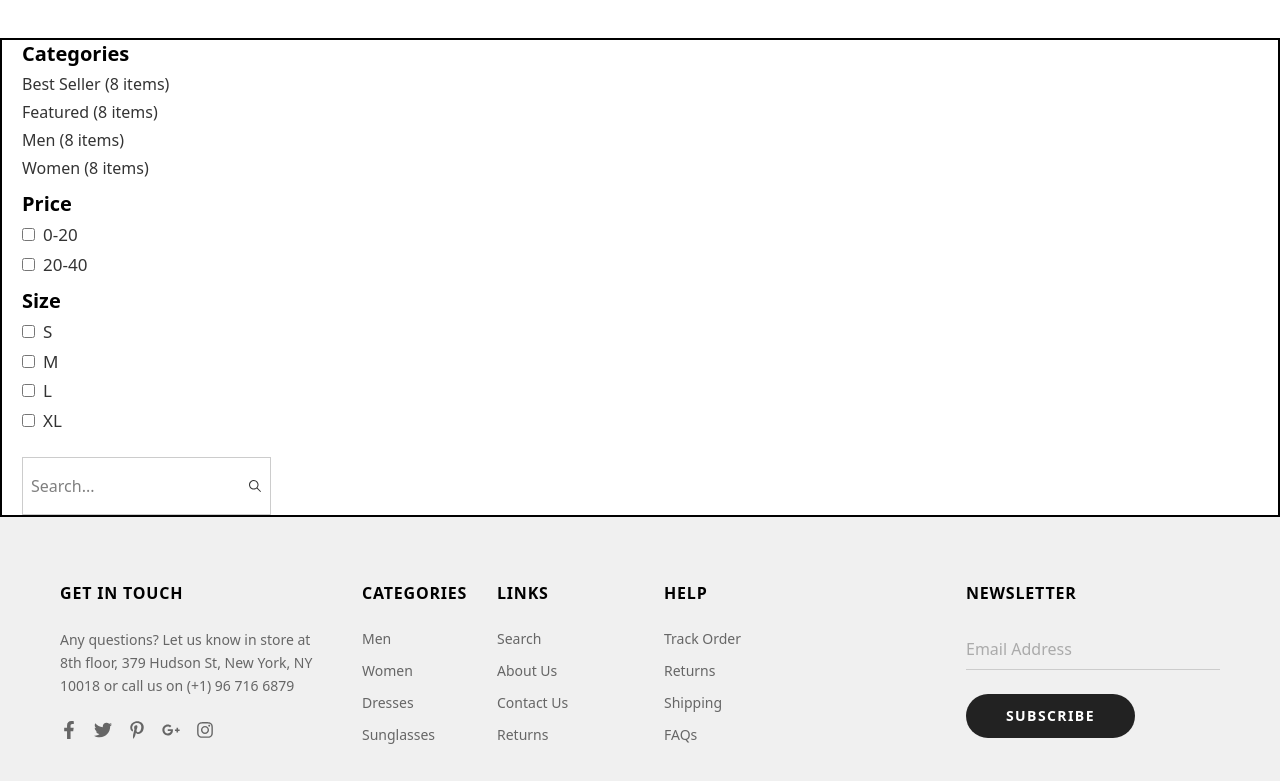
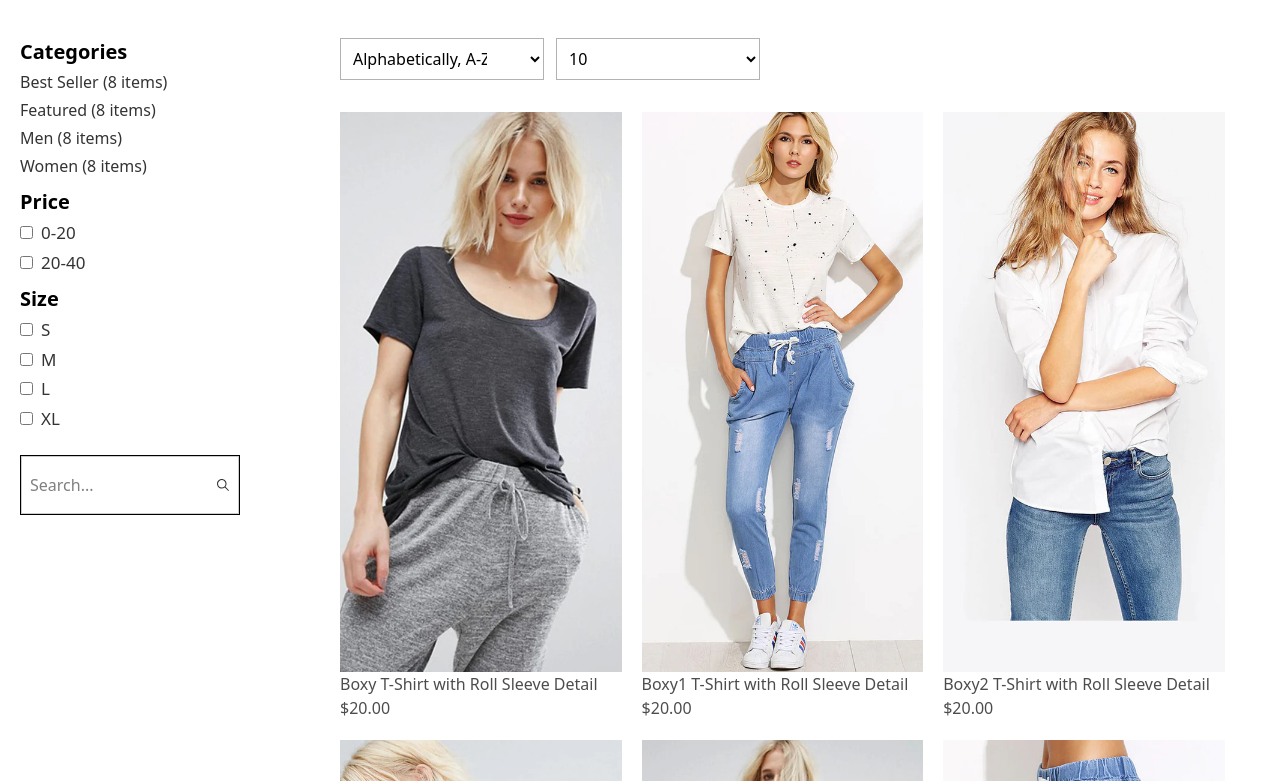
Before and after one commit to Hamza-Abouelwahab/HamzaAbouelwahab-Final-project-react, a React (Vite) app: page /shop in a window 1280 px wide. Shown: the part 519-1300 px from the top of the page. Built offline with nearby package versions, Linux system fonts and the light colour scheme; the HTML template or start-up script is replaced by a standard one.

Commit message:
feat : add section Products of page shop

```diff
--- /dev/null
+++ b/src/components/cardShop.jsx
@@ -0,0 +1,17 @@
+import React from 'react';
+
+const CardShop = ({img , title , price , }) => {
+    return (
+        <div>
+            <div className="w-[22vw] h-[70vh]">
+                <img className='w-full h-full object-cover' src={img} alt="" />
+            </div>
+            <div className="">
+                <p className='text-black/70'>{title}</p>
+                <span className='text-black/70'>{price}</span>
+            </div>
+        </div>
+    );
+};
+
+export default CardShop;
--- a/src/pages/shop/index.jsx
+++ b/src/pages/shop/index.jsx
@@ -2,14 +2,15 @@ import React from 'react';
 import PartHeroSection from '../../components/heroSection';
 import images from '../../constant/images/images';
 import Filte from './partials/filte';
+import Products from './partials/Products';
 
 const Shop = () => {
     return (
         <>
             <PartHeroSection img={images.bannerWebp} title="Products"/>
-            <div className="mt-10 w-full border-2 px-5">
+            <div className="my-10 w-full flex  px-5">
             <Filte/>
-
+            <Products/>
             </div>
         </>
     );
--- /dev/null
+++ b/src/pages/shop/partials/Products.jsx
@@ -0,0 +1,41 @@
+import React from 'react';
+import CardShop from '../../../components/cardShop';
+import images from '../../../constant/images/images';
+
+const Products = () => {
+    return (
+        <div className="grid grid-cols-1 space-y-8 ">
+
+                    <div className="space-x-3 flex">
+                        <select name="" id="" className='outline-0 border w-51 border-black/30 pl-2 pr-10 py-2'>
+                            <option value="">Featured</option>
+                            <option value="">Best Selling</option>
+                            <option value="" selected>Alphabetically, A-Z</option>
+                            <option value="">Alphabetically, Z-A</option>
+                            <option value="">Price, low to high</option>
+                            <option value="">Price, high to low</option>
+                            <option value="">Date, new to old</option>
+                            <option value="">Date, new to new</option>
+                        </select>
+
+                        <select name="" id="" className='outline-0 border w-51 border-black/30 pl-2 pr-10 py-2'>
+                            <option value="" selected>10</option>
+                            <option value="">20</option>
+                            <option value="" >30</option>
+                            <option value="">All</option>
+                        </select>
+                    </div>
+
+        <div className='grid grid-cols-3 gap-5'>
+            <CardShop img={images.shopi2} title="Boxy T-Shirt with Roll Sleeve Detail" price="$20.00" />
+            <CardShop img={images.shopy3} title="Boxy1 T-Shirt with Roll Sleeve Detail" price="$20.00" />
+            <CardShop img={images.shopy4} title="Boxy2 T-Shirt with Roll Sleeve Detail" price="$20.00" />
+            <CardShop img={images.shopy6} title="Boxy3 T-Shirt with Roll Sleeve Detail" price="$20.00" />
+            <CardShop img={images.shopy5} title="Boxy4 T-Shirt with Roll Sleeve Detail" price="$20.00" />
+            <CardShop img={images.shopy7} title="Boxy5 T-Shirt with Roll Sleeve Detail" price="$20.00" />
+        </div>
+        </div>
+    );
+};
+
+export default Products;
--- a/src/pages/shop/partials/filte.jsx
+++ b/src/pages/shop/partials/filte.jsx
@@ -4,7 +4,7 @@ import { IoIosSearch } from 'react-icons/io';
 
 const Filte = () => {
     return (
-        <div className='w-[40vw] space-y-2.5 '>
+        <div className='w-[25vw] space-y-2.5 '>
             <div className="space-y-1">
                 <h1 className='text-xl font-extrabold'>Categories</h1>
                 <p className='text-black/80'>Best Seller (8 items)</p>
@@ -41,8 +41,8 @@ const Filte = () => {
                     <input type="checkbox" className='w-3.25 h-3.25 border border-black/80 rounded cursor-pointer ' />
                     <label htmlFor="" className='text-[17px] text-black/80'>XL</label>
                 </div>
-                <div className="mt-6 relative  w-fit">
-                    <input className='outline-0 border border-black/20 px-2 py-4' type="search" placeholder='Search...' />
+                <div className="mt-6 relative border w-55">
+                    <input className='outline-0 border w-full border-black/20 px-2 py-4' type="search" placeholder='Search...' />
                     <IoIosSearch className='text-black/80 absolute right-0 top-1/2 -translate-1/2'/>
                 </div>
             </div>
```
